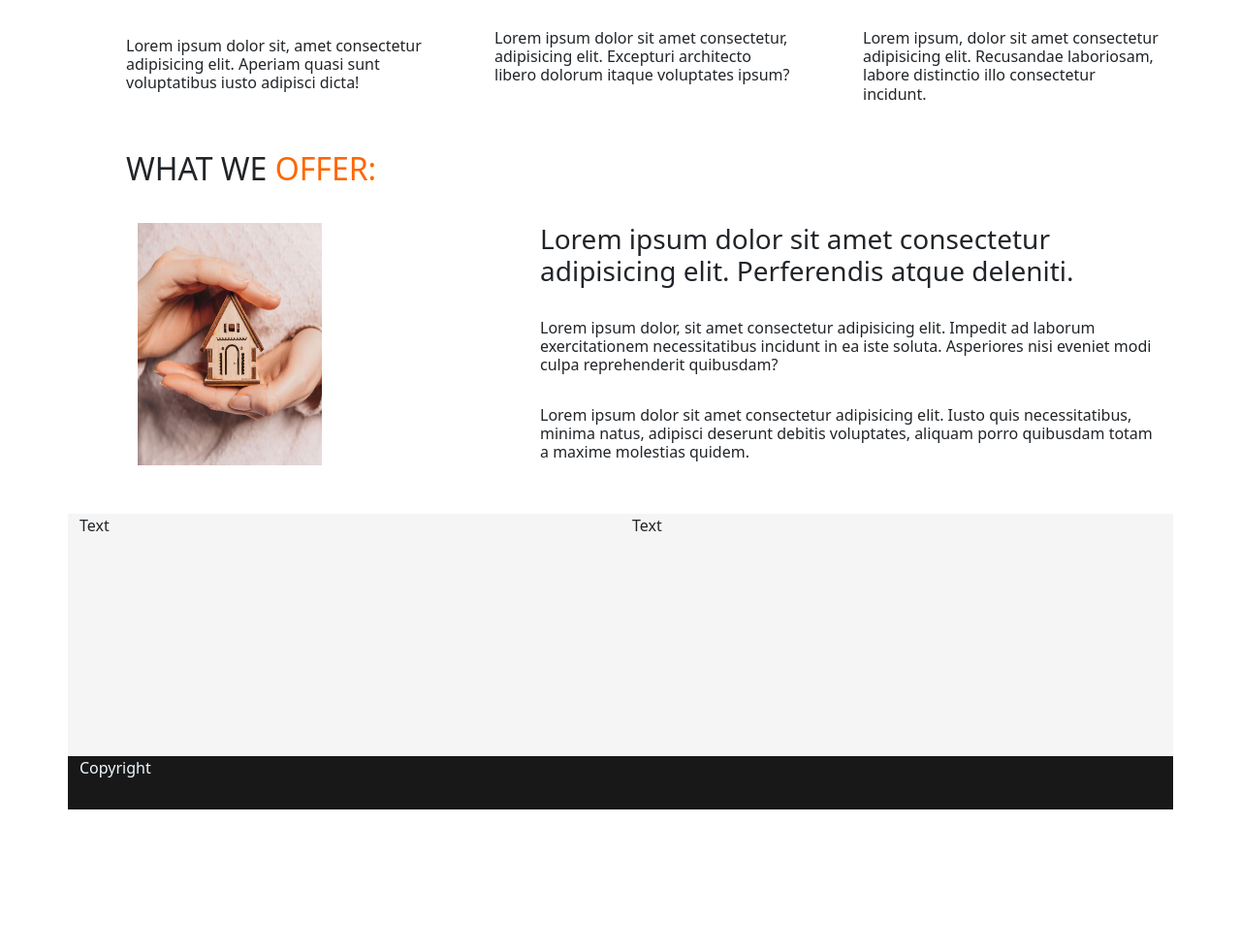
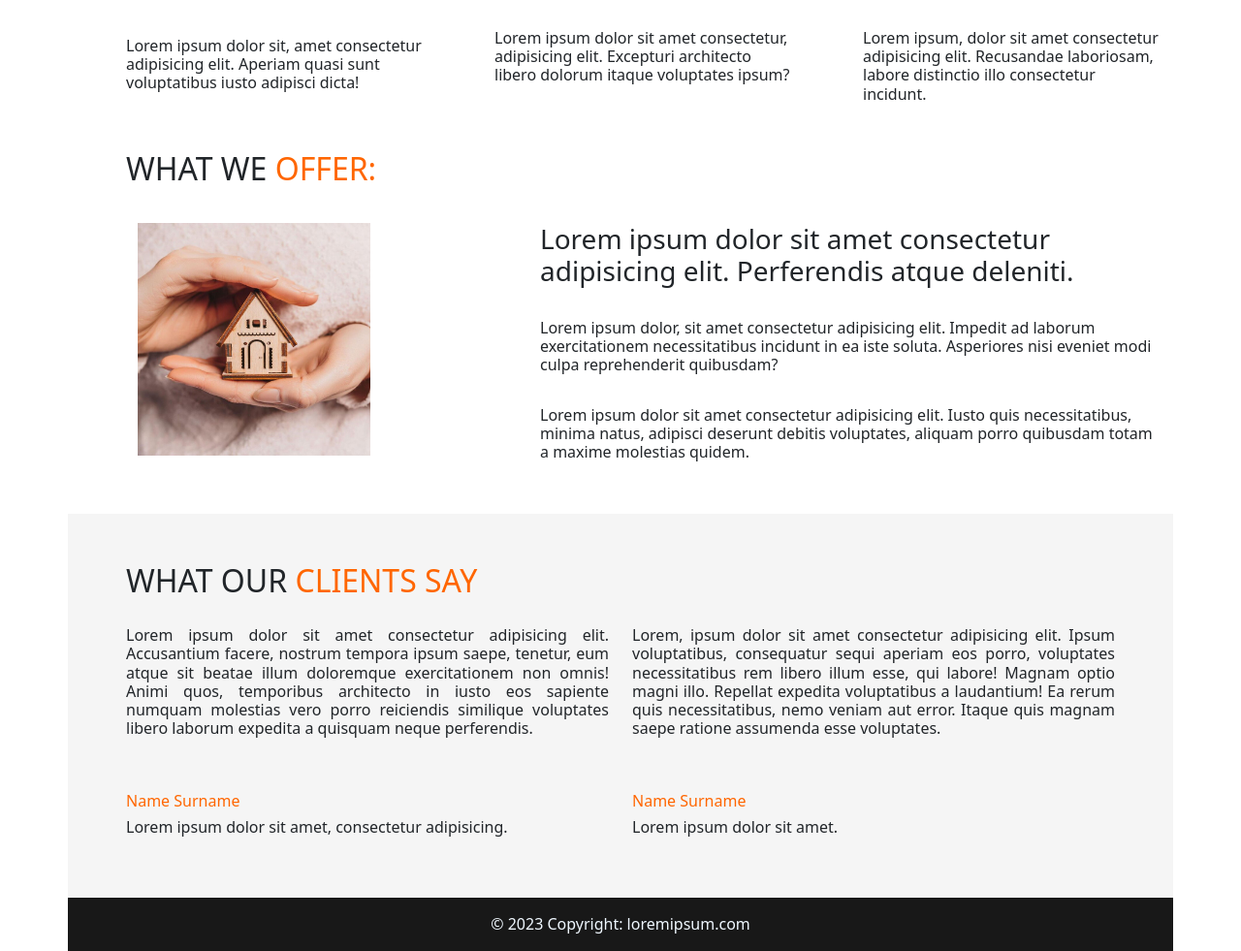
Before and after one commit to Clinsen/University, a PHP site: page / in a window 1280 px wide. Shown: the part 645-1626 px from the top of the page at 97% size. Before the commit the page ends 1480 px from the top, so only its background shows below. Run offline with PHP 8.4, Linux system fonts and the light colour scheme.

Commit message:
Finish all blocks

```diff
--- a/Web/Lab4/index.html
+++ b/Web/Lab4/index.html
@@ -69,11 +69,16 @@
             </div>
         </div>
         <div class="row">
-            <div class="col-sm-12 col-md-6 clients left">Text</div>
-            <div class="col-sm-12 col-md-6 clients right">Text</div>
+          <div class="col-sm-12 clientstext"><h2>WHAT OUR <span style="color: #ff6600">CLIENTS SAY</span></h2></div>
         </div>
         <div class="row">
-            <div class="col-sm-12 footer">Copyright</div>
+            <div class="col-sm-12 col-md-6 clients lefttext"><h6>Lorem ipsum dolor sit amet consectetur adipisicing elit. Accusantium facere, nostrum tempora ipsum saepe, tenetur, eum atque sit beatae illum doloremque exercitationem non omnis! Animi quos, temporibus architecto in iusto eos sapiente numquam molestias vero porro reiciendis similique voluptates libero laborum expedita a quisquam neque perferendis.</h6><br/><br/>
+            <h6><span style="color: #ff6600">Name Surname</span></h6><h6>Lorem ipsum dolor sit amet, consectetur adipisicing.</h6></div>
+            <div class="col-sm-12 col-md-6 clients righttext"><h6>Lorem, ipsum dolor sit amet consectetur adipisicing elit. Ipsum voluptatibus, consequatur sequi aperiam eos porro, voluptates necessitatibus rem libero illum esse, qui labore! Magnam optio magni illo. Repellat expedita voluptatibus a laudantium! Ea rerum quis necessitatibus, nemo veniam aut error. Itaque quis magnam saepe ratione assumenda esse voluptates.</h6><br/><br/>
+            <h6><span style="color: #ff6600">Name Surname</span></h6><h6>Lorem ipsum dolor sit amet.</h6></div>
+        </div>
+        <div class="row">
+            <div class="col-sm-12 footer">© 2023 Copyright: loremipsum.com</div>
         </div>
     <script
       src="https://cdn.jsdelivr.net/npm/bootstrap@5.3.0-alpha2/dist/js/bootstrap.bundle.min.js"
--- a/Web/Lab4/style.css
+++ b/Web/Lab4/style.css
@@ -148,7 +148,32 @@ div.offertext {
 }
 
 .offer > img {
-  width: 250px;
-  height: 250px;
+  width: auto;
+  height: 80%;
   padding-left: 60px;
 }
+
+div.clientstext {
+  padding-top: 50px;
+  padding-left: 60px;
+  background-color: whitesmoke;
+}
+
+div.lefttext {
+  padding-top: 20px;
+  padding-left: 60px;
+  text-align: justify;
+  height: 300px;
+}
+
+div.righttext {
+  padding-top: 20px;
+  padding-right: 60px;
+  text-align: justify;
+  height: 300px;
+}
+
+div.footer {
+  text-align: center;
+  padding-top: 15px;
+}
```
